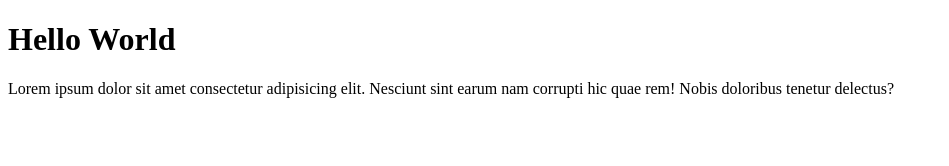
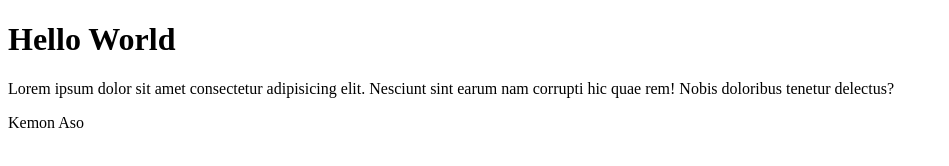
Before and after one commit to Fahim-hossain-Developer/my_javascript, a plain HTML site: page index.html in a window 1280 px wide. Shown: the whole page, without its empty margins (0-949 px from the left). Drawn offline with Linux system fonts and the light colour scheme.

Commit message:
Update index.html

```diff
--- a/index.html
+++ b/index.html
@@ -9,6 +9,8 @@
     <h1>Hello World</h1>
 
     <p>Lorem ipsum dolor sit amet consectetur adipisicing elit. Nesciunt sint earum nam corrupti hic quae rem! Nobis doloribus tenetur delectus?</p>
+
+    <p>Kemon Aso</p>
 </head>
 <body>
 
```
